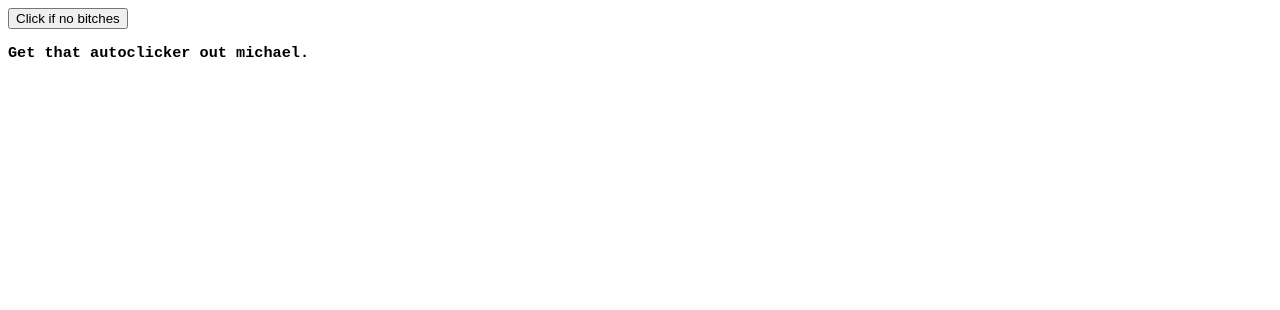
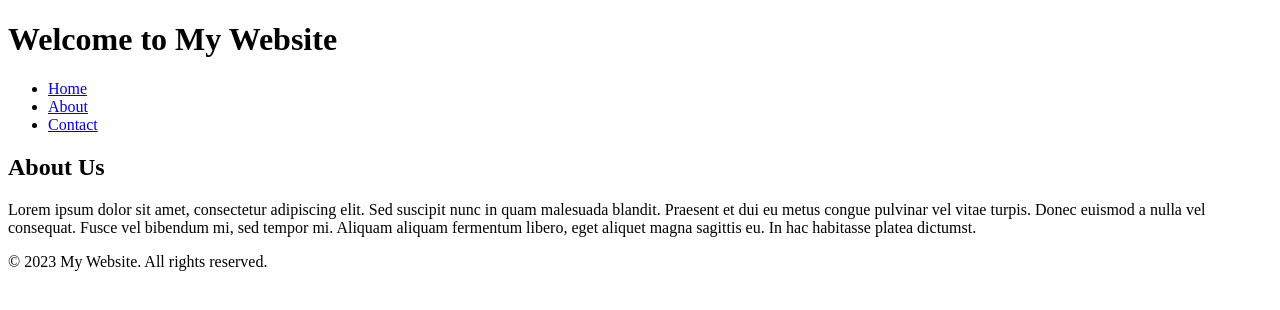
Before and after one commit to vxzq/vxzq.github.io, a plain HTML site: page index.html in a window 1280 px wide. Drawn offline with Linux system fonts and the light colour scheme.

Commit message:
Update index.html

```diff
--- a/index.html
+++ b/index.html
@@ -1,11 +1,25 @@
+<!DOCTYPE html>
 <html>
-    <head>
-            <meta name="color-scheme" content="light dark">
-    </head>
-    <body>
-        <pre style="word-wrap: break-word; white-space: pre-wrap;">
-<button>Click if no bitches</button>
-<h3>Get that autoclicker out michael.</h3>
-        </pre>
-    </body>
+<head>
+	<title>My Website</title>
+</head>
+<body>
+	<header>
+		<h1>Welcome to My Website</h1>
+	</header>
+	<nav>
+		<ul>
+			<li><a href="https://www.youtube.com/watch?v=dQw4w9WgXcQ&ab_channel=RickAstley">Home</a></li>
+			<li><a href="https://www.youtube.com/watch?v=dQw4w9WgXcQ&ab_channel=RickAstley">About</a></li>
+			<li><a href="https://www.youtube.com/watch?v=dQw4w9WgXcQ&ab_channel=RickAstley">Contact</a></li>
+		</ul>
+	</nav>
+	<main>
+		<h2>About Us</h2>
+		<p>Lorem ipsum dolor sit amet, consectetur adipiscing elit. Sed suscipit nunc in quam malesuada blandit. Praesent et dui eu metus congue pulvinar vel vitae turpis. Donec euismod a nulla vel consequat. Fusce vel bibendum mi, sed tempor mi. Aliquam aliquam fermentum libero, eget aliquet magna sagittis eu. In hac habitasse platea dictumst.</p>
+	</main>
+	<footer>
+		<p>&copy; 2023 My Website. All rights reserved.</p>
+	</footer>
+</body>
 </html>
```
